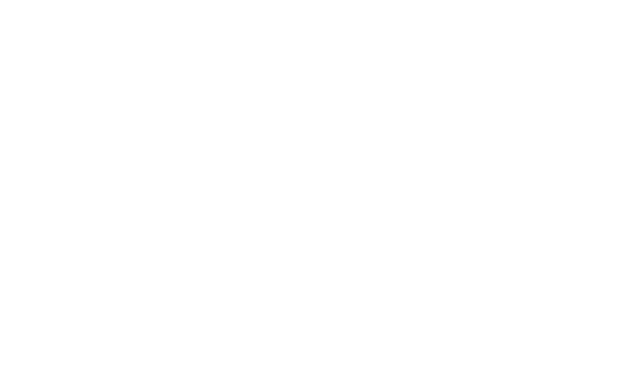
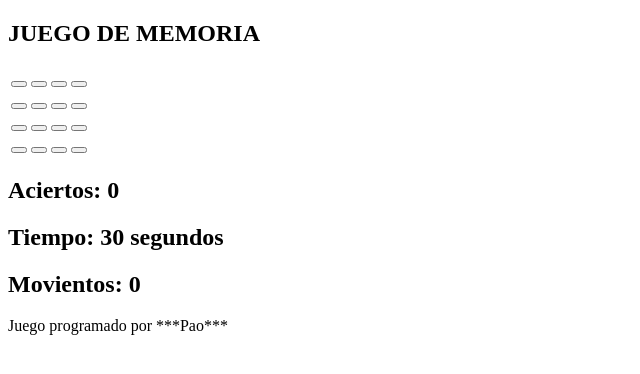
Before and after one commit to martin-paredes/prueba-juego-memoria, a plain HTML site: page index.html in a window 1280 px wide. Shown: the whole page, without its empty margins (0-640 px from the left). Drawn offline with Linux system fonts and the light colour scheme.

Commit message:
Se ajusta index.html

```diff
--- a/index.html
+++ b/index.html
@@ -1,11 +1,55 @@
 <!DOCTYPE html>
 <html lang="en">
-<head>
+<header>
     <meta charset="UTF-8">
+    <meta http-equiv="X-UA-Compatible" content="IE=edge">
     <meta name="viewport" content="width=device-width, initial-scale=1.0">
+    <link rel="stylesheet" href="styles.css">
     <title>Juego de memoria</title>
-</head>
+</header>
+
 <body>
+    <main>
+        <section class="section1">
+            <h1> JUEGO DE MEMORIA</h1>
+            <table>
+                <tr>
+                    <td><button id="0" onclick="destapar(0)"></button></td>
+                    <td><button id="1" onclick="destapar(1)"></button></td>
+                    <td><button id="2" onclick="destapar(2)"></button></td>
+                    <td><button id="3" onclick="destapar(3)"></button></td>
+                </tr>
+                <tr>
+                    <td><button id="4" onclick="destapar(4)"></button></td>
+                    <td><button id="5" onclick="destapar(5)"></button></td>
+                    <td><button id="6" onclick="destapar(6)"></button></td>
+                    <td><button id="7" onclick="destapar(7)"></button></td>
+                </tr>
+                <tr>
+                    <td><button id="8" onclick="destapar(8)"></button></td>
+                    <td><button id="9" onclick="destapar(9)"></button></td>
+                    <td><button id="10" onclick="destapar(10)"></button></td>
+                    <td><button id="11" onclick="destapar(11)"></button></td>
+                </tr>
+                <tr>
+                    <td><button id="12" onclick="destapar(12)"></button></td>
+                    <td><button id="13" onclick="destapar(13)"></button></td>
+                    <td><button id="14" onclick="destapar(14)"></button></td>
+                    <td><button id="15" onclick="destapar(15)"></button></td>
+                </tr>
+            </table>
+        </section>
+        <section class="section2">
+            <h2 id="Aciertos" class="estadisticas"> Aciertos: 0</h2>
+            <h2 id="t-restante" class="estadisticas"> Tiempo: 30 segundos</h2>
+            <h2 id="Movientos" class="estadisticas"> Movientos: 0</h2>
+        </section>
+    </main>
+    <footer>
+        <p>Juego programado por ***Pao***</p>
+    </footer>
+</body>
 
-</body>
+<script src="main.js"></script>
+
 </html>
```
